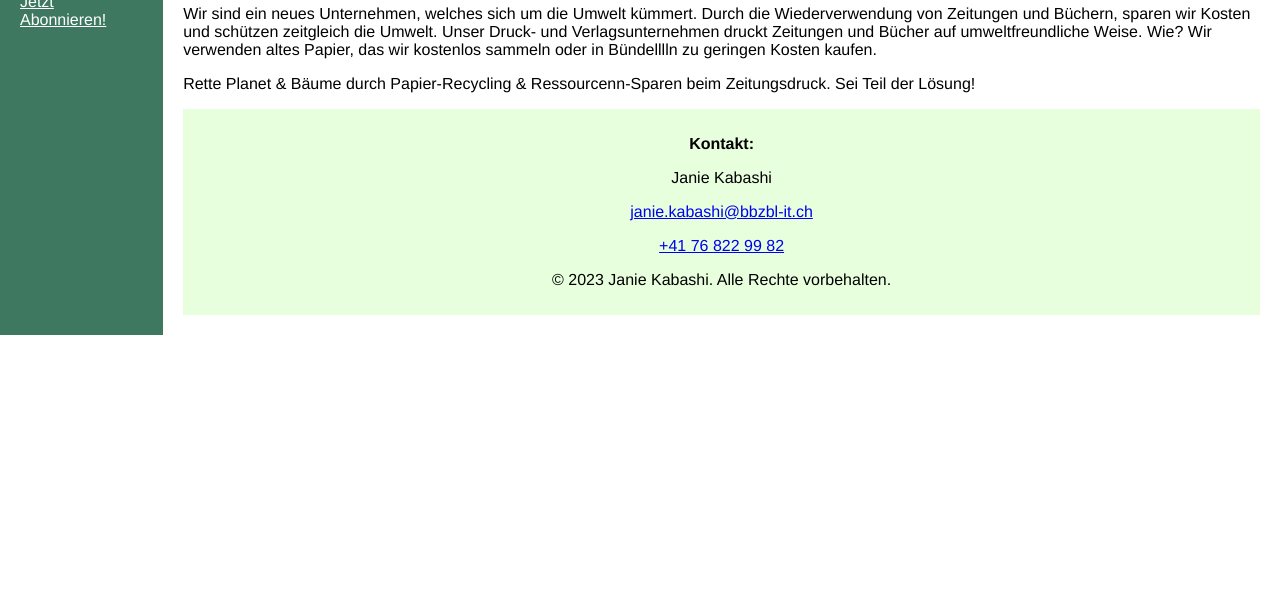
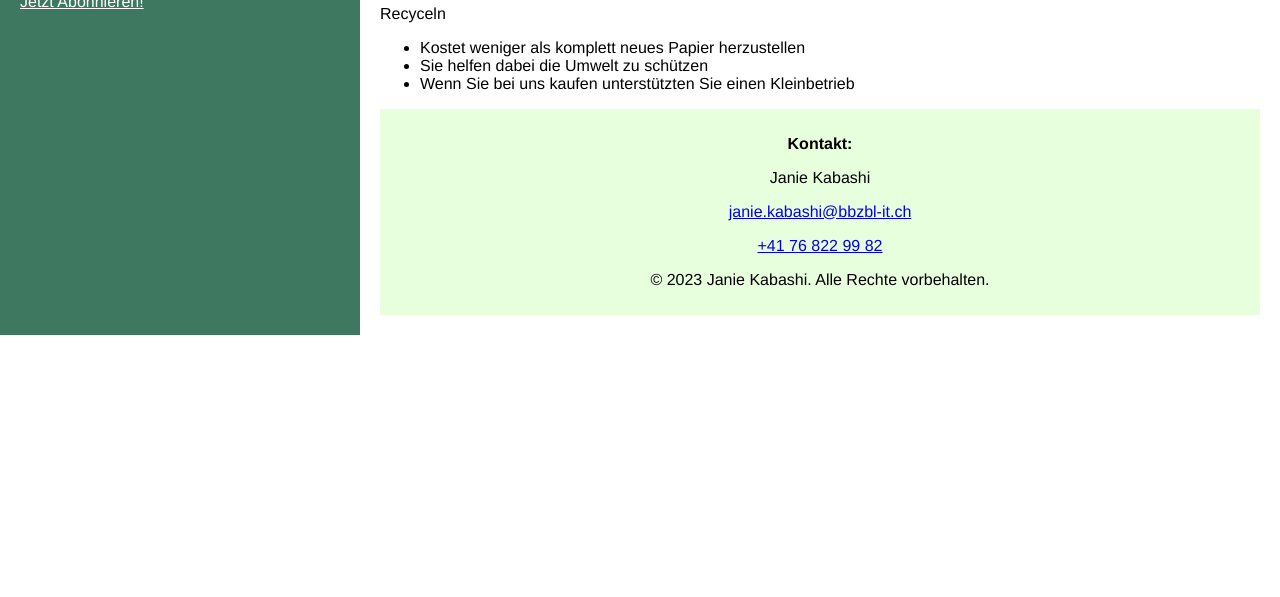
Before and after one commit to janiekimK/MoneyTree, a plain HTML site: page benefits.html in a window 1280 px wide. Shown: the part 203-800 px from the top of the page. Drawn offline with Linux system fonts and the light colour scheme.

Commit message:
Update benefits.html

```diff
--- a/benefits.html
+++ b/benefits.html
@@ -20,15 +20,17 @@
       </nav>
 
       <main class="content">
-        <section id="about">
+        <section id="benefits">
           <h2>Vorteile</h2>
-          <p>
-            Wir sind ein neues Unternehmen, welches sich um die Umwelt kümmert. Durch die Wiederverwendung von Zeitungen und Büchern, sparen wir Kosten und schützen zeitgleich die Umwelt.
-            Unser Druck- und Verlagsunternehmen druckt Zeitungen und Bücher auf umweltfreundliche Weise. Wie? Wir verwenden altes Papier, das wir kostenlos sammeln oder in Bündelllln zu geringen Kosten kaufen.
-        </p>
-        <p>
-            Rette Planet & Bäume durch Papier-Recycling & Ressourcenn-Sparen beim Zeitungsdruck. Sei Teil der Lösung!
-        </p>
+          <p>Recyceln </p>
+          <ul>
+            <li>Kostet weniger als komplett
+              neues Papier herzustellen</li>
+            <li>Sie helfen dabei die Umwelt zu schützen</li>
+            <li>Wenn Sie bei uns kaufen
+              unterstützten Sie einen
+              Kleinbetrieb</li>
+          </ul>
         </section>
 
         <footer class="footer">
```
Lines whose indentation alone changed are shown as unchanged.
